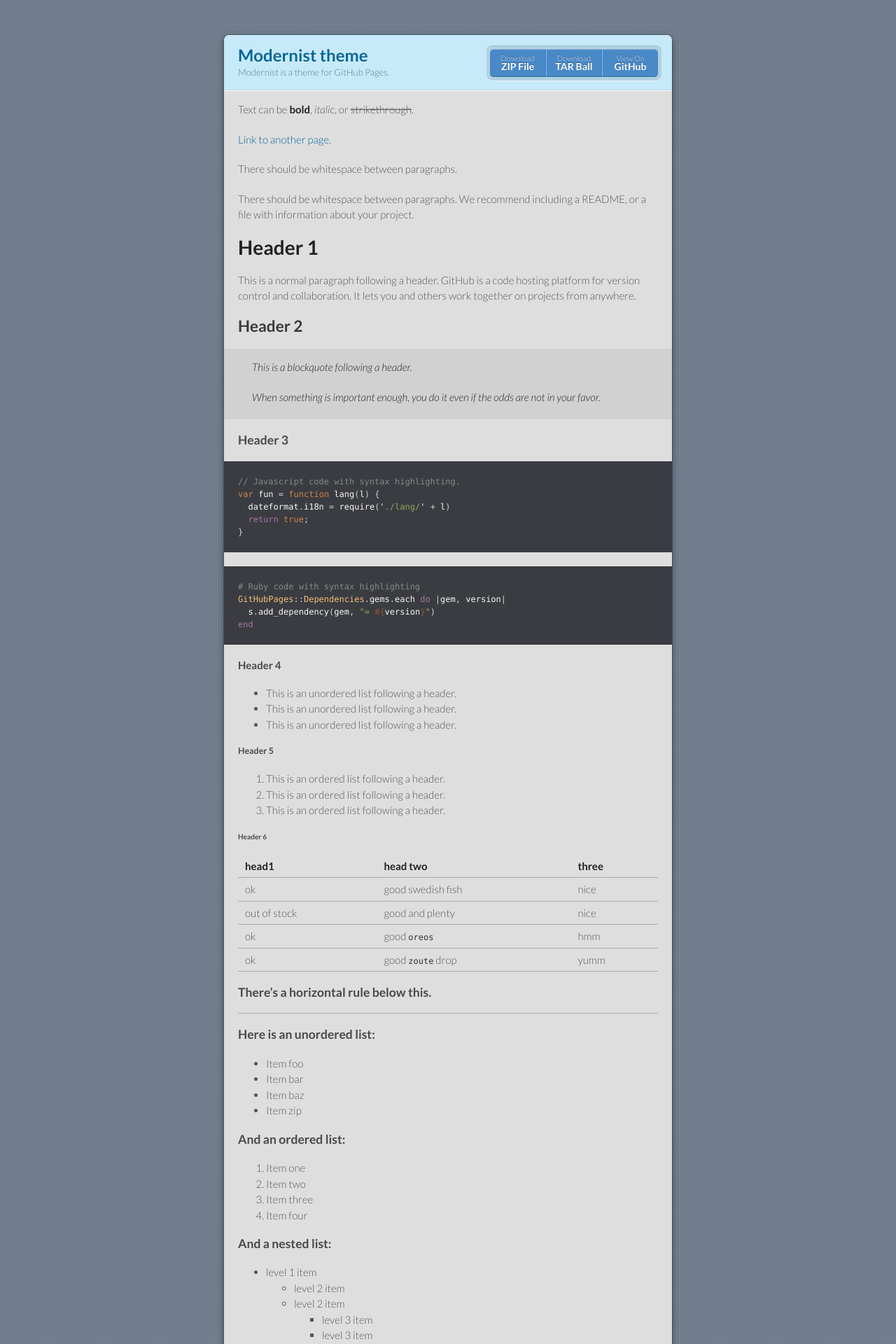
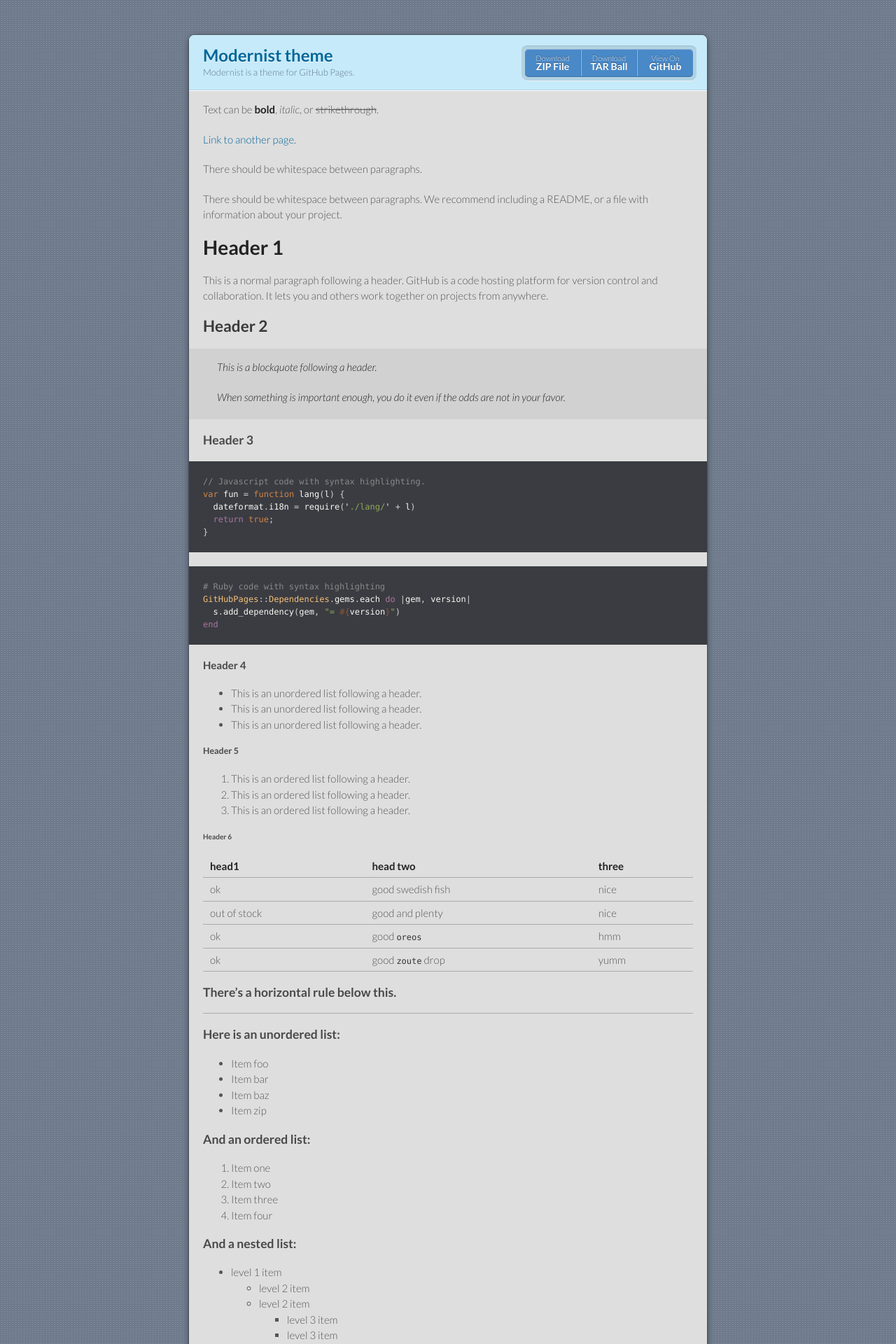
Before and after one commit to pages-themes/modernist, a Jekyll site: the page built from index.md, in a window 1280 px wide. Shown: the top 1920 px of the page at 70% size. Built offline with Jekyll 4.4.1, drawn with Linux system fonts in a browser that asks for light colours.

Commit message:
Widen the page a bit

```diff
--- a/_sass/jekyll-theme-modernist.scss
+++ b/_sass/jekyll-theme-modernist.scss
@@ -18,7 +18,7 @@ body {
 }
 
 .wrapper {
-  width:640px;
+  width:740px;
   margin:0 auto;
   background:#DEDEDE;
   border-radius: 8px;
```
